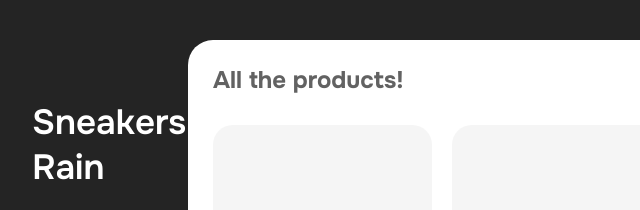
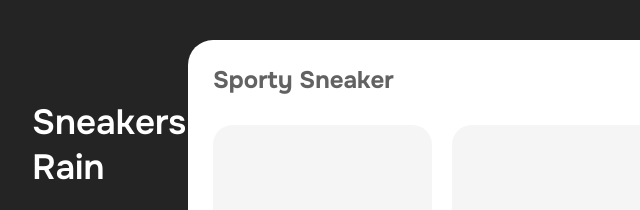
Before and after one commit to carlossalvaje/Entregas-coder-js-TomasManeri, a plain HTML site: page index.html in a window 1280 px wide. Both pictures are taken after a click on the button "Sporty sneakers". Shown: the top 210 px of the page, 68-708 px from the left. Drawn offline with nearby package versions, Linux system fonts and the light colour scheme.

Commit message:
js good v1.1

```diff
--- a/index.html
+++ b/index.html
@@ -40,7 +40,7 @@
         </aside>
 
         <main>
-            <h2 class="principal-title">All the products!</h2>
+            <h2 class="principal-title" id="principal-title">All the products!</h2>
             <div id="products-container" class="products-container">
                 <!--This auto-complete with JS-->
             </div>
--- a/js/main.js
+++ b/js/main.js
@@ -181,6 +181,7 @@ const products = [
 
 const productsContainer = document.querySelector("#products-container");
 const categoryButton = document.querySelectorAll(".category-button");
+const principalTitle = document.querySelector("#principal-title");
 
 function productsLoad(chooseProducts) {
 
@@ -214,117 +215,15 @@ categoryButton.forEach(button => {
         e.currentTarget.classList.add("active");
 
         if (e.currentTarget.id != "allproducts") {
+            const productCategory = products.find(product => product.category.id === e.currentTarget.id);
+            principalTitle.innerText = productCategory.category.name;
+
             const buttonProducts = products.filter(product => product.category.id === e.currentTarget.id);
-        productsLoad(buttonProducts);
+            productsLoad(buttonProducts);
         } else {
+            principalTitle.innerText = "All the products!"
             productsLoad(products);
         }
 
     })
-})
-
-
-
-
-
-
-
-
-
-
-
-
-
-
-
-
-
-
-
-
-
-
-
-
-
-
-
-
-
-
-
-
-
-
-
-
-
-
-
-
-
-
-
-
-
-
-
-
-
-
-
-
-
-
-/*
-const productsContainer = document.querySelector("#products-container");
-const categoryButton = document.querySelectorAll(".category-button");
-
-
-function productsLoad(chooseProducts) {
-
-    productsContainer.innerHTML = "";
-
-    chooseProducts.forEach(product => {
-
-        const div = document.createElement("div");
-        div.classList.add("product");
-        div.innerHTML = `
-            <img class="product-image" src="${product.image}" alt="${product.title}">
-            <div class="product-details">
-                <h3 class="product-title">${product.title}</h3>
-                <p class="product-price">${product.price}</p>
-                <button id="${product.id}" class="product-add">Add</button>
-            </div>
-        `;
-
-        productsContainer.append(div);
-    })
-}
-
-productsLoad(productsArray);
-
-categoryButton.forEach(button =>{
-    button.addEventListener("click", (e) =>{
-
-        categoryButton.forEach(button => button.classList.remove("active"));
-        e.currentTarget.classList.add("active");
-
-        if(e.currentTarget.id != "all-products") {
-
-            const categoryProducts = productsArray.find(productsArray => product.category.id === e.currentTarget.id);
-
-            principalTitle.innerHTML = "All the products!";
-
-            const buttonProducts = productsArray.filter(productsArray => product.category.id === e.currentTarget.id);
-            productsLoad(buttonProducts);
-        } else {
-            principalTitle.innerHTML = "All the products!";
-            productsLoad(productsArray);
-        }
-
-
-
-    })
-})
-*/
+});
```
